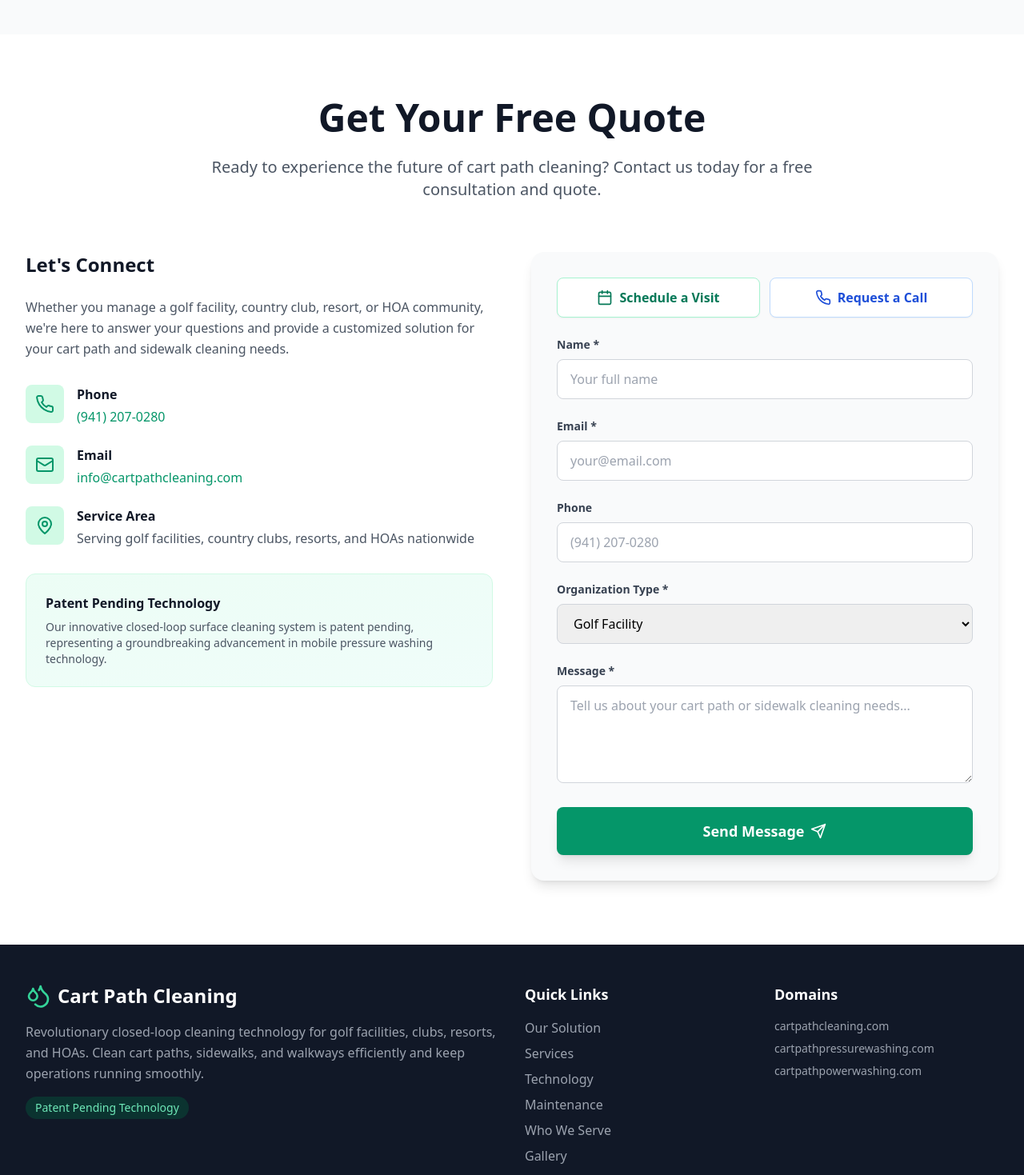
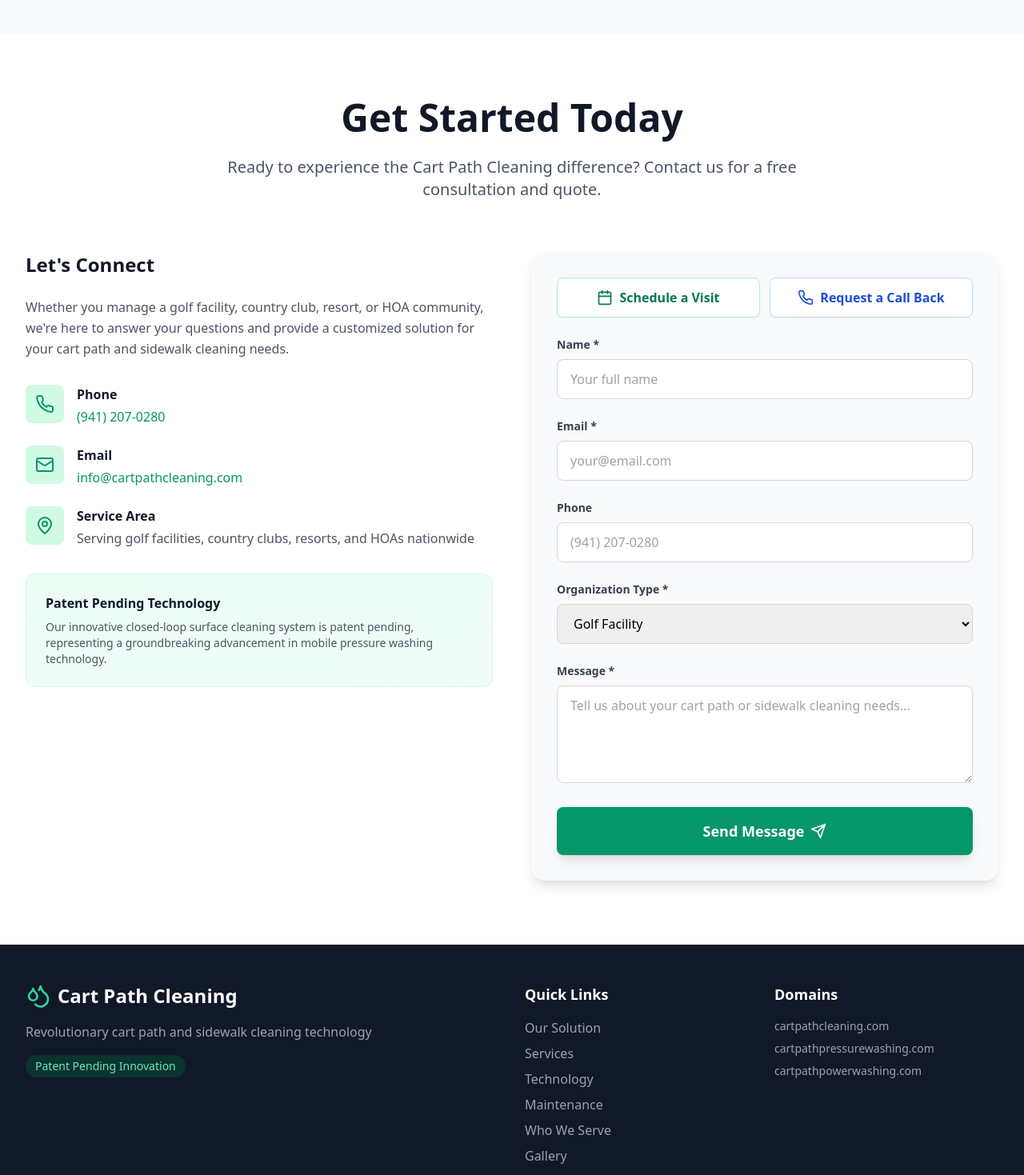
Before and after one commit to Pink-Mahi/cart_path, a React (Vite) app: page / in a window 1280 px wide. Shown: the part 5440-6909 px from the top of the page at 80% size. Built offline with nearby package versions, Linux system fonts and the light colour scheme; no server answers.

Commit message:
Update Contact and Footer components to use Spanish translations

```diff
--- a/src/components/Contact.tsx
+++ b/src/components/Contact.tsx
@@ -2,8 +2,10 @@ import { Phone, Mail, MapPin, Send, Calendar } from 'lucide-react';
 import { FormEvent, useState } from 'react';
 import SchedulingForm, { ScheduleData } from './SchedulingForm';
 import CallBackForm, { CallBackData } from './CallBackForm';
+import { useLanguage } from '../contexts/LanguageContext';
 
 export default function Contact() {
+  const { t } = useLanguage();
   const CHAT_API_URL = import.meta.env.VITE_CHAT_API_URL || 'ws://localhost:3001';
   const CHAT_API_HTTP = CHAT_API_URL.replace('ws://', 'http://').replace('wss://', 'https://');
 
@@ -144,10 +146,10 @@ export default function Contact() {
       <div className="max-w-7xl mx-auto px-4 sm:px-6 lg:px-8">
         <div className="text-center mb-16">
           <h2 className="text-4xl md:text-5xl font-bold text-gray-900 mb-6">
-            Get Your Free Quote
+            {t('contact.title') as string}
           </h2>
           <p className="text-xl text-gray-600 max-w-3xl mx-auto">
-            Ready to experience the future of cart path cleaning? Contact us today for a free consultation and quote.
+            {t('contact.subtitle') as string}
           </p>
         </div>
 
@@ -165,7 +167,7 @@ export default function Contact() {
                   <Phone className="w-6 h-6" />
                 </div>
                 <div>
-                  <h4 className="font-semibold text-gray-900 mb-1">Phone</h4>
+                  <h4 className="font-semibold text-gray-900 mb-1">{t('contact.info.phone') as string}</h4>
                   <a href="tel:+19412070280" className="text-emerald-600 hover:text-emerald-700">
                     (941) 207-0280
                   </a>
@@ -177,7 +179,7 @@ export default function Contact() {
                   <Mail className="w-6 h-6" />
                 </div>
                 <div>
-                  <h4 className="font-semibold text-gray-900 mb-1">Email</h4>
+                  <h4 className="font-semibold text-gray-900 mb-1">{t('contact.info.email') as string}</h4>
                   <a href="mailto:info@cartpathcleaning.com" className="text-emerald-600 hover:text-emerald-700">
                     info@cartpathcleaning.com
                   </a>
@@ -189,7 +191,7 @@ export default function Contact() {
                   <MapPin className="w-6 h-6" />
                 </div>
                 <div>
-                  <h4 className="font-semibold text-gray-900 mb-1">Service Area</h4>
+                  <h4 className="font-semibold text-gray-900 mb-1">{t('contact.info.location') as string}</h4>
                   <p className="text-gray-600">Serving golf facilities, country clubs, resorts, and HOAs nationwide</p>
                 </div>
               </div>
@@ -214,7 +216,7 @@ export default function Contact() {
                   className="w-full bg-white border border-emerald-200 text-emerald-700 px-4 py-3 rounded-lg font-semibold hover:bg-emerald-50 transition-all shadow-sm disabled:opacity-60 disabled:cursor-not-allowed flex items-center justify-center gap-2"
                 >
                   <Calendar className="w-5 h-5" />
-                  <span>{scheduleSubmitting ? 'Submitting...' : 'Schedule a Visit'}</span>
+                  <span>{scheduleSubmitting ? (t('contact.form.submitting') as string) : (t('contact.form.scheduleVisit') as string)}</span>
                 </button>
                 <button
                   type="button"
@@ -223,7 +225,7 @@ export default function Contact() {
                   className="w-full bg-white border border-blue-200 text-blue-700 px-4 py-3 rounded-lg font-semibold hover:bg-blue-50 transition-all shadow-sm disabled:opacity-60 disabled:cursor-not-allowed flex items-center justify-center gap-2"
                 >
                   <Phone className="w-5 h-5" />
-                  <span>{callSubmitting ? 'Submitting...' : 'Request a Call'}</span>
+                  <span>{callSubmitting ? (t('contact.form.submitting') as string) : (t('contact.form.requestCall') as string)}</span>
                 </button>
               </div>
 
@@ -255,7 +257,7 @@ export default function Contact() {
             <form onSubmit={handleSubmit} className="space-y-6">
               <div>
                 <label htmlFor="name" className="block text-sm font-semibold text-gray-700 mb-2">
-                  Name *
+                  {t('contact.form.name') as string} *
                 </label>
                 <input
                   type="text"
@@ -270,7 +272,7 @@ export default function Contact() {
 
               <div>
                 <label htmlFor="email" className="block text-sm font-semibold text-gray-700 mb-2">
-                  Email *
+                  {t('contact.form.email') as string} *
                 </label>
                 <input
                   type="email"
@@ -285,7 +287,7 @@ export default function Contact() {
 
               <div>
                 <label htmlFor="phone" className="block text-sm font-semibold text-gray-700 mb-2">
-                  Phone
+                  {t('contact.form.phone') as string}
                 </label>
                 <input
                   type="tel"
--- a/src/components/Footer.tsx
+++ b/src/components/Footer.tsx
@@ -1,6 +1,9 @@
 import { Droplets } from 'lucide-react';
+import { useLanguage } from '../contexts/LanguageContext';
 
 export default function Footer() {
+  const { t } = useLanguage();
+
   return (
     <footer className="bg-gray-900 text-white py-12">
       <div className="max-w-7xl mx-auto px-4 sm:px-6 lg:px-8">
@@ -11,16 +14,15 @@ export default function Footer() {
               <span className="text-2xl font-bold">Cart Path Cleaning</span>
             </div>
             <p className="text-gray-400 mb-4 leading-relaxed">
-              Revolutionary closed-loop cleaning technology for golf facilities, clubs, resorts, and HOAs.
-              Clean cart paths, sidewalks, and walkways efficiently and keep operations running smoothly.
+              {t('footer.tagline') as string}
             </p>
             <div className="inline-block bg-emerald-900/50 text-emerald-300 px-3 py-1 rounded-full text-sm">
-              Patent Pending Technology
+              {t('solution.badge') as string}
             </div>
           </div>
 
           <div>
-            <h3 className="font-bold text-lg mb-4">Quick Links</h3>
+            <h3 className="font-bold text-lg mb-4">{t('footer.quickLinks') as string}</h3>
             <ul className="space-y-2">
               <li>
                 <a href="/#solution" className="text-gray-400 hover:text-emerald-400 transition-colors">
```
